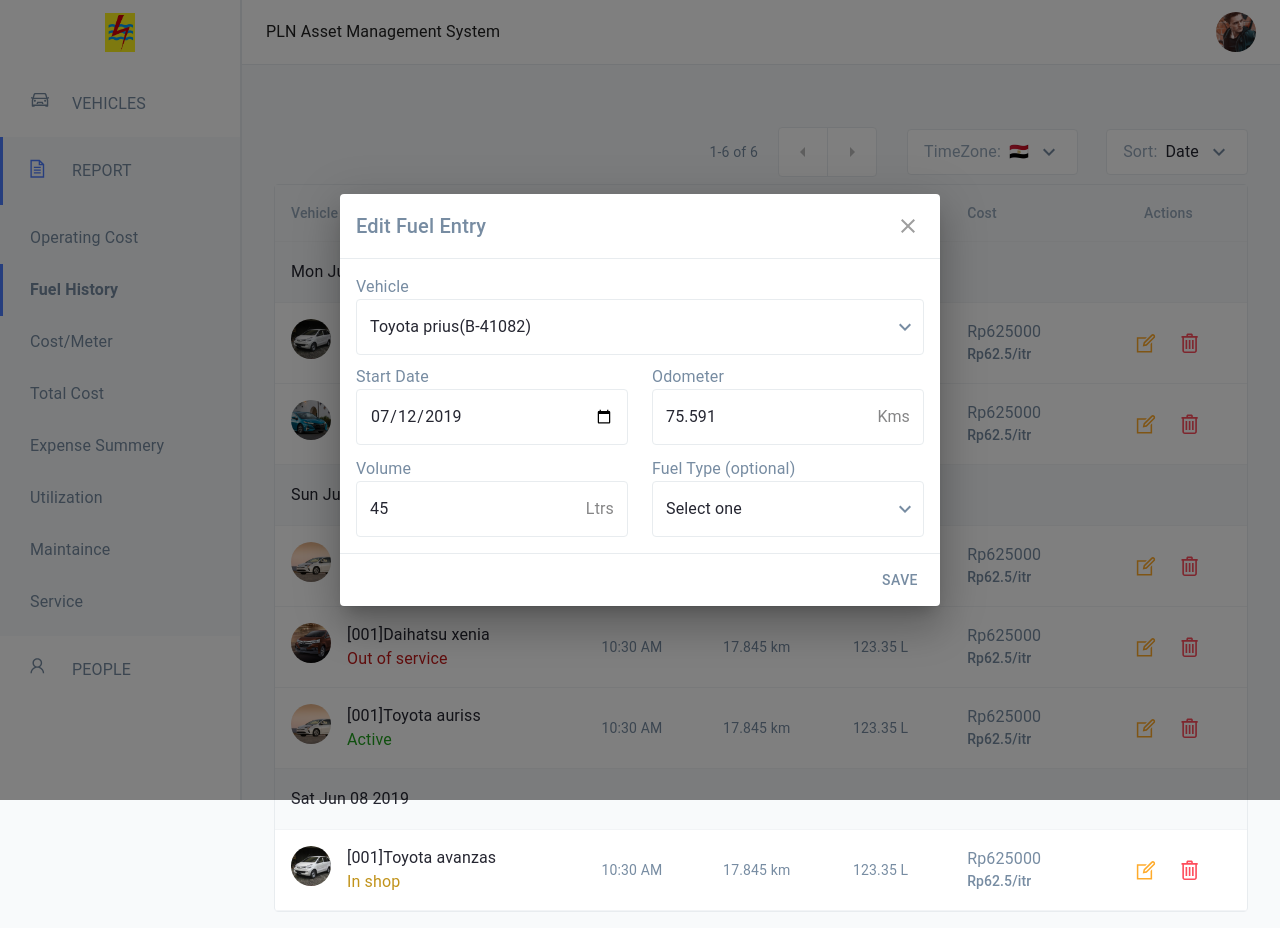
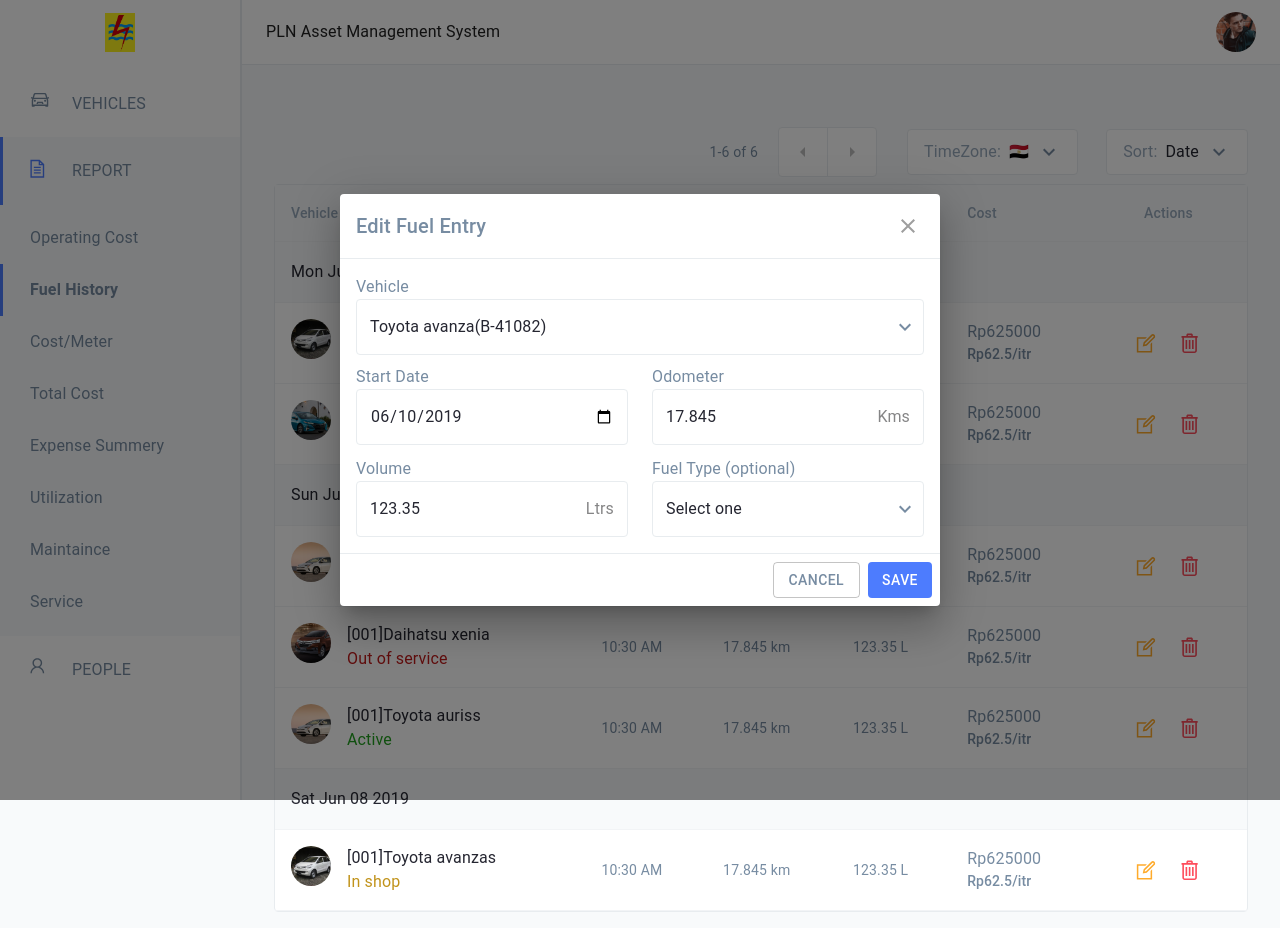
Before and after one commit to ahmad-khalil1/trackingReport, a React (Create React App) app: page /report/fuelHistory in a window 1280 px wide. Both pictures are taken after a click on the button 1146 px from the left and 343 px from the top of the page. Shown: the top 928 px of the page. Built offline with nearby package versions, Linux system fonts and the light colour scheme.

Commit message:
rowEditing redux Slice added & row editing is working dynamically now

```diff
--- a/src/Components/dataTable/EditFuelForm.js
+++ b/src/Components/dataTable/EditFuelForm.js
@@ -14,6 +14,9 @@
 import { ExpandMore } from "@material-ui/icons";
 import { useFormik } from "formik";
 import * as yup from "yup";
+import { useDispatch, useSelector } from "react-redux";
+import { rowEditingActions } from "../../store/rowEditingSlice";
+import { rowActions } from "../../store/rowSlice";
 
 const TextField = withStyles(theme => {
   const outlineColor = theme.palette.divider;
@@ -53,6 +56,7 @@
 
 const useStyles = makeStyles(theme => {
   return {
+    formRoot: { marginBottom: "1rem" },
     selectRoot: { color: theme.palette.text.secondary },
     iconStyle: { color: theme.palette.text.primary },
     inputAndemortRoot: { color: "rgba(11,11,13,0.5)" },
@@ -70,25 +74,58 @@
   fuelType: yup.number().oneOf(fuelType, "this isn't fuel type").notRequired(),
 });
 
+const getDateForm = date => {
+  const month =
+    date.getMonth() > 9 ? date.getMonth() + 1 : `0${date.getMonth() + 1}`;
+
+  const day = date.getDate() > 9 ? date.getDate() : `0${date.getDate()}`;
+
+  return `${date.getFullYear()}-${month}-${day}`;
+};
+
 const EditFuelForm = props => {
+  const currentRowID = useSelector(state => state.rowEdit.currentEditingRowID);
+  const currentEditeRow = useSelector(state =>
+    state.rows.rows.find(row => row.id === currentRowID)
+  );
+
+  const dispatch = useDispatch();
+  const classes = useStyles();
+
+  const handleSubmision = values => {
+    // alert(JSON.stringify(values, null, 2));
+    dispatch(
+      rowActions.editRow({
+        editedRowID: currentRowID,
+        editedRow: {
+          name: values.vehicles,
+          date: new Date(values.startDate),
+          totalKm: `${values.odometer} km`,
+          volume: `${values.volume} L`,
+        },
+      })
+    );
+    dispatch(rowEditingActions.resetEditRow());
+  };
+
   const formik = useFormik({
     initialValues: {
-      vehicles: "Toyota prius",
-      startDate: "2019-07-12",
-      odometer: 75.591,
-      volume: 45,
+      vehicles: currentEditeRow.name,
+      startDate: getDateForm(currentEditeRow.date),
+      odometer: Number(currentEditeRow.totalKm.split(" ")[0]),
+      volume: Number(currentEditeRow.volume.split(" ")[0]),
       fuelType: "",
     },
     validationSchema: validationSchema,
-    onSubmit: values => {
-      alert(JSON.stringify(values, null, 2));
-    },
+    onSubmit: handleSubmision,
   });
 
-  const handleChange = () => {};
-  const classes = useStyles();
   return (
-    <form>
+    <form
+      id='EditFuelForm'
+      onSubmit={formik.handleSubmit}
+      classes={classes.formRoot}
+    >
       <Grid style={{ marginBottom: "10px" }}>
         <Typography>Vehicle</Typography>
         <TextField
@@ -205,7 +242,6 @@
             SelectProps={{
               IconComponent: ExpandMore,
               classes: { root: classes.selectRoot, icon: classes.iconStyle },
-              // placeholder: "Select one",
               displayEmpty: true,
             }}
           >
--- a/src/Components/dataTable/RowEditingModal.js
+++ b/src/Components/dataTable/RowEditingModal.js
@@ -69,6 +69,14 @@
     inputFocusd: {
       border: "1px solid #",
     },
+    saveButtonRoot: {
+      backgroundColor: theme.palette.info.main,
+      color: theme.palette.primary.main,
+      "&:hover": {
+        backgroundColor: "rgba(77,124,254,0.81)",
+        // border: "1px solid #778CA2",
+      },
+    },
   };
 });
 
@@ -102,7 +110,16 @@
         <EditFuelForm />
       </DialogContent>
       <DialogActions>
-        <Button autoFocus onClick={handleClose}>
+        <Button autoFocus variant='outlined' onClick={handleClose}>
+          Cancel
+        </Button>
+        <Button
+          autoFocus
+          classes={{ root: classes.saveButtonRoot }}
+          type='submit'
+          form='EditFuelForm'
+          // onClick={handleClose}
+        >
           Save
         </Button>
       </DialogActions>
--- a/src/Themes/MainTheme.js
+++ b/src/Themes/MainTheme.js
@@ -6,6 +6,7 @@
   palette: {
     primary: { main: "#FFFFFF" },
     secondary: { main: "#252631" },
+    info: { main: "#4D7CFE" },
     background: {
       default: "#F8FAFB",
       paper: "#FFFFFF",
--- a/src/store/rowEditingSlice.js
+++ b/src/store/rowEditingSlice.js
@@ -12,7 +12,7 @@
     },
     resetEditRow(state, action) {
       state.isEditing = false;
-      state.currentEditingRowID = "";
+      // state.currentEditingRowID = "";
     },
   },
 });
--- a/src/store/rowSlice.js
+++ b/src/store/rowSlice.js
@@ -41,7 +41,15 @@
       state.rows = state.rows.filter(item => item.id !== id);
     },
     addRow(state, action) {},
-    editRow(state, action) {},
+    editRow(state, action) {
+      const editedRowIndex = state.rows.findIndex(
+        row => row.id === action.payload.editedRowID
+      );
+      state.rows[editedRowIndex] = {
+        ...state.rows[editedRowIndex],
+        ...action.payload.editedRow,
+      };
+    },
     sortRows(state, action) {
       if (action.payload.sortBy === "date") {
         state.rows = stableSort(ROWS_BASE, getComparator("desc", "date"));
```
